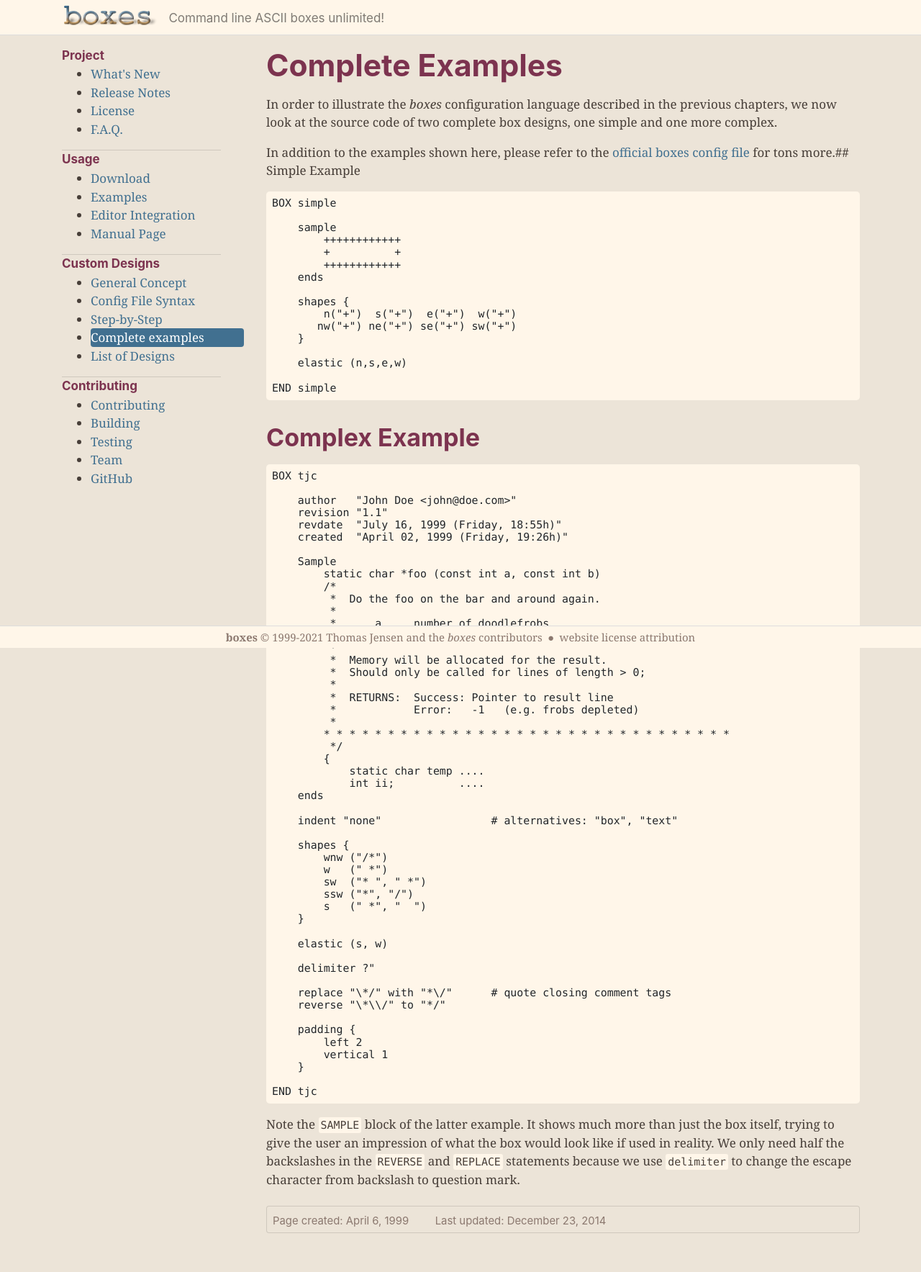
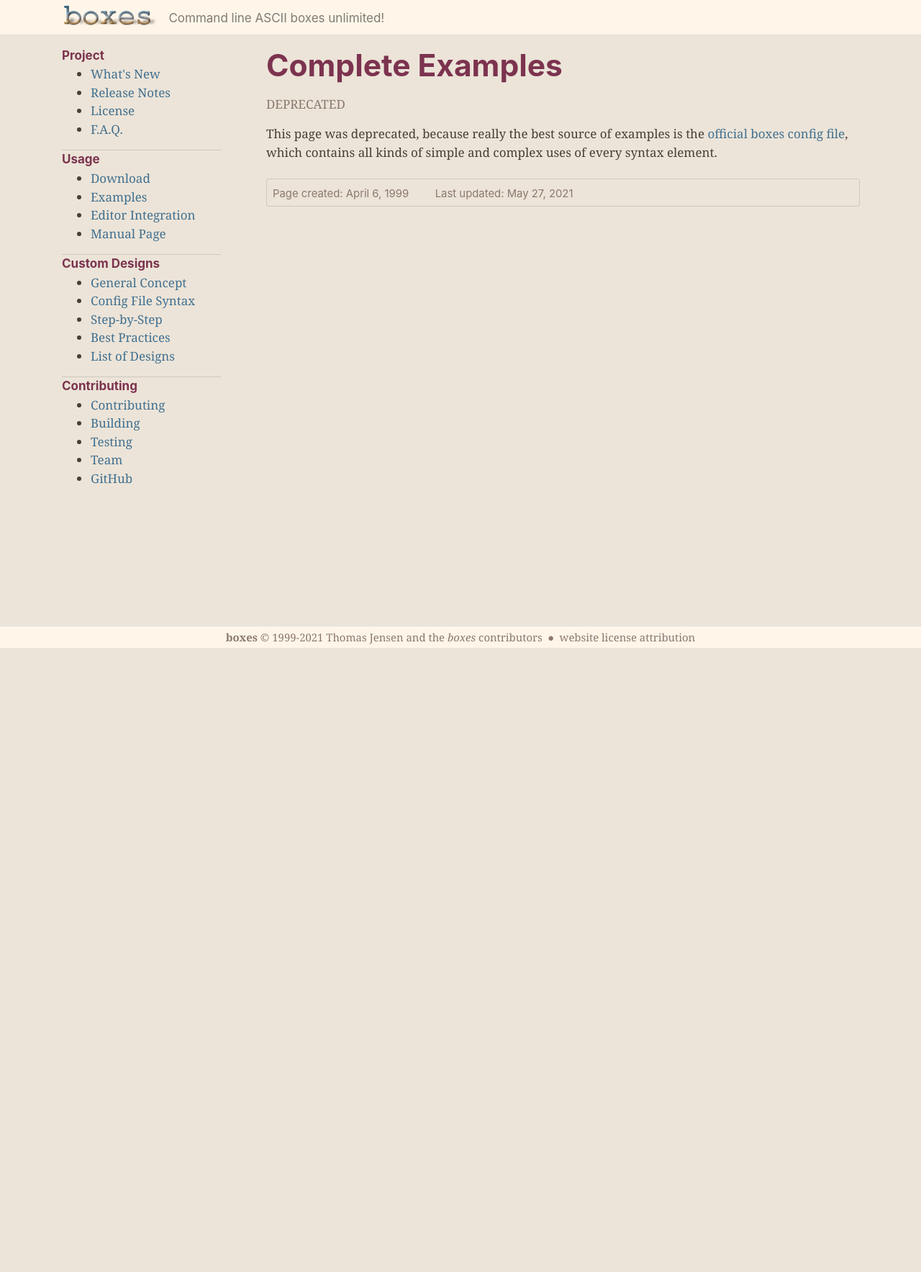
Before and after one commit to ascii-boxes/boxes, a Jekyll site: the page built from pages/config-complete_exp.md, in a window 1280 px wide. Shown: the whole page at 72% size. Built offline with Jekyll 4.4.1, drawn with Linux system fonts in a browser that asks for light colours; after the commit the page ends 900 px from its top, so only the background shows below that.

Commit message:
Add config file best practices

```diff
--- a/_data/navigation.yml
+++ b/_data/navigation.yml
@@ -27,8 +27,8 @@
         url: /config-syntax.html
       - title: Step-by-Step
         url: /config-step.html
-      - title: Complete examples
-        url: /config-complete_exp.html
+      - title: Best Practices
+        url: /config-best-practices.html
       - divider: true
       - title: List of Designs
         url: /box-designs.html
--- a/_includes/analytics.html
+++ b/_includes/analytics.html
@@ -2,4 +2,4 @@
     Privacy-friendly analytics with plausible.io - no personal information is collected, no cookies
 {%- endcomment -%}
 
-<script async defer data-domain="{{ site.plausible.data_domain }}" src="https://plausible.io/js/plausible.js"></script>
+<script async defer data-domain="{{ site.plausible.data_domain }}" src="https://thomasjensen.com/js/script.js"></script>
--- a/_sass/_boxes.scss
+++ b/_sass/_boxes.scss
@@ -21,6 +21,9 @@
 }
 li {
     margin-bottom: $spacer;
+}
+ol ul li, ul ul li {
+    margin-bottom: 0;
 }
 
 
@@ -110,9 +113,6 @@
         padding: 0;
         border-radius: 0;
     }
-}
-li pre {
-    margin: 0;
 }
 code {
     color: inherit;
--- a/pages/config-complete_exp.md
+++ b/pages/config-complete_exp.md
@@ -5,93 +5,13 @@
   - /docs/config-complete_exp.html
   - /docs/config-complete_exp.shtml
 created_at: 1999-04-06
-last_modified_at: 2014-12-23 22:50:09 +0100
+last_modified_at: 2021-05-27 20:55:00 +0200
 ---
 
 # Complete Examples
 
-In order to illustrate the *boxes* configuration language described in the previous chapters, we now look at the source
-code of two complete box designs, one simple and one more complex.
+<p class="text-muted">DEPRECATED</p>
 
-In addition to the examples shown here, please refer to the [official boxes config
-file](https://github.com/{{ site.github }}/blob/master/boxes-config){:target="_blank"} for tons more.
-
-{%- comment %}  TODO simply refer to config file, add best practices section instead {% endcomment -%}
-
-## Simple Example
-
-    BOX simple
-
-        sample
-            ++++++++++++
-            +          +
-            ++++++++++++
-        ends
-
-        shapes {
-            n("+")  s("+")  e("+")  w("+")
-           nw("+") ne("+") se("+") sw("+")
-        }
-
-        elastic (n,s,e,w)
-
-    END simple
-
-
-## Complex Example
-
-    BOX tjc
-
-        author   "John Doe <john@doe.com>"
-        revision "1.1"
-        revdate  "July 16, 1999 (Friday, 18:55h)"
-        created  "April 02, 1999 (Friday, 19:26h)"
-
-        Sample
-            static char *foo (const int a, const int b)
-            /*
-             *  Do the foo on the bar and around again.
-             *
-             *      a     number of doodlefrobs
-             *      b     barfoo mode (0 == off)
-             *
-             *  Memory will be allocated for the result.
-             *  Should only be called for lines of length > 0;
-             *
-             *  RETURNS:  Success: Pointer to result line
-             *            Error:   -1   (e.g. frobs depleted)
-             *
-            * * * * * * * * * * * * * * * * * * * * * * * * * * * * * * * *
-             */
-            {
-                static char temp ....
-                int ii;          ....
-        ends
-
-        indent "none"                 # alternatives: "box", "text"
-
-        shapes {
-            wnw ("/*")
-            w   (" *")
-            sw  ("* ", " *")
-            ssw ("*", "/")
-            s   (" *", "  ")
-        }
-
-        elastic (s, w)
-
-        delimiter ?"
-
-        replace "\*/" with "*\/"      # quote closing comment tags
-        reverse "\*\\/" to "*/"
-
-        padding {
-            left 2
-            vertical 1
-        }
-
-    END tjc
-
-Note the `SAMPLE` block of the latter example. It shows much more than just the box itself, trying to give the user an
-impression of what the box would look like if used in reality. We only need half the backslashes in the `REVERSE` and
-`REPLACE` statements because we use `delimiter` to change the escape character from backslash to question mark.
+This page was deprecated, because really the best source of examples is the [official boxes config
+file](https://github.com/{{ site.github }}/blob/master/boxes-config){:target="_blank"}, which contains all kinds of
+simple and complex uses of every syntax element.
--- a/pages/config-step.md
+++ b/pages/config-step.md
@@ -47,4 +47,4 @@
 and reused easily.
 
 
-Read on in the next part: [Complete Examples of Box Designs]({{ site.baseurl }}/config-complete_exp.html)
+Read on in the next part: [Configuration File Best Practices]({{ site.baseurl }}/config-best-practices.html)
```
Also changed, not shown: pages/config-best-practices.md (added, +72 -0 lines), pages/examples.md (+24 -18 lines).
